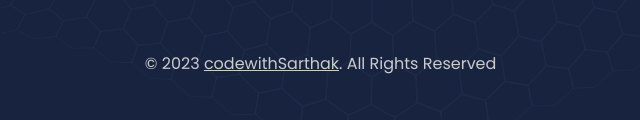
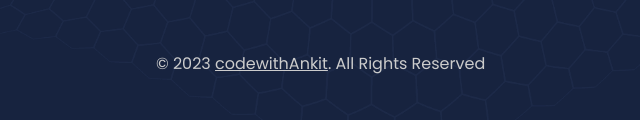
Before and after one commit to ankitmalik84/travelSite, a plain HTML site: page index.html in a window 1280 px wide. Shown: the part 4553-4673 px from the top of the page, 268-908 px from the left. Drawn offline with nearby package versions, Linux system fonts and the light colour scheme; no server answers.

Commit message:
Update index.html

```diff
--- a/index.html
+++ b/index.html
@@ -871,7 +871,7 @@
 
               <p class="copyright">
                 &copy; 2023
-                <a href="#" class="copyright-link">codewithSarthak</a>. All Rights
+                <a href="#" class="copyright-link">codewithAnkit</a>. All Rights
                 Reserved
               </p>
 
```
